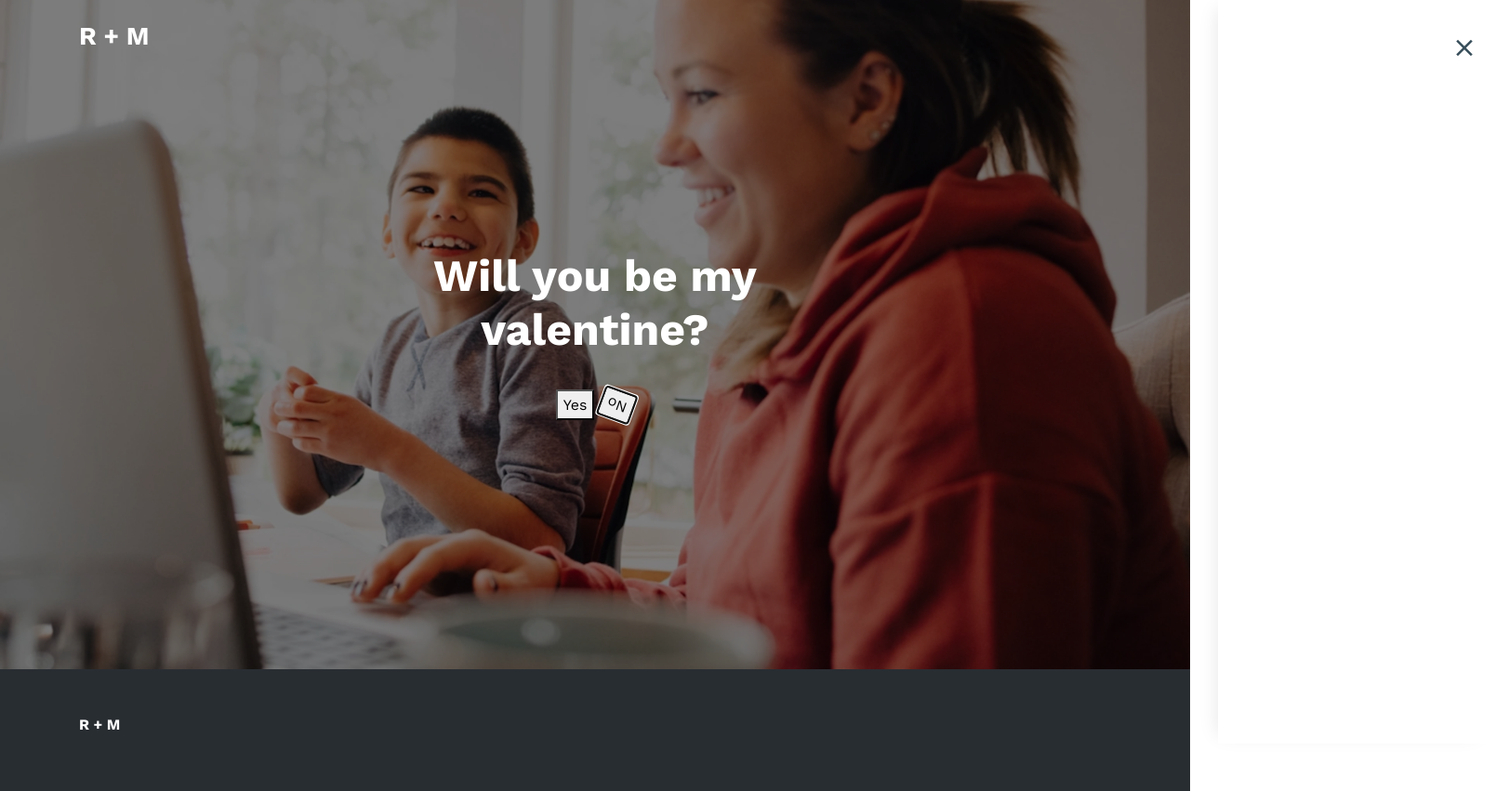
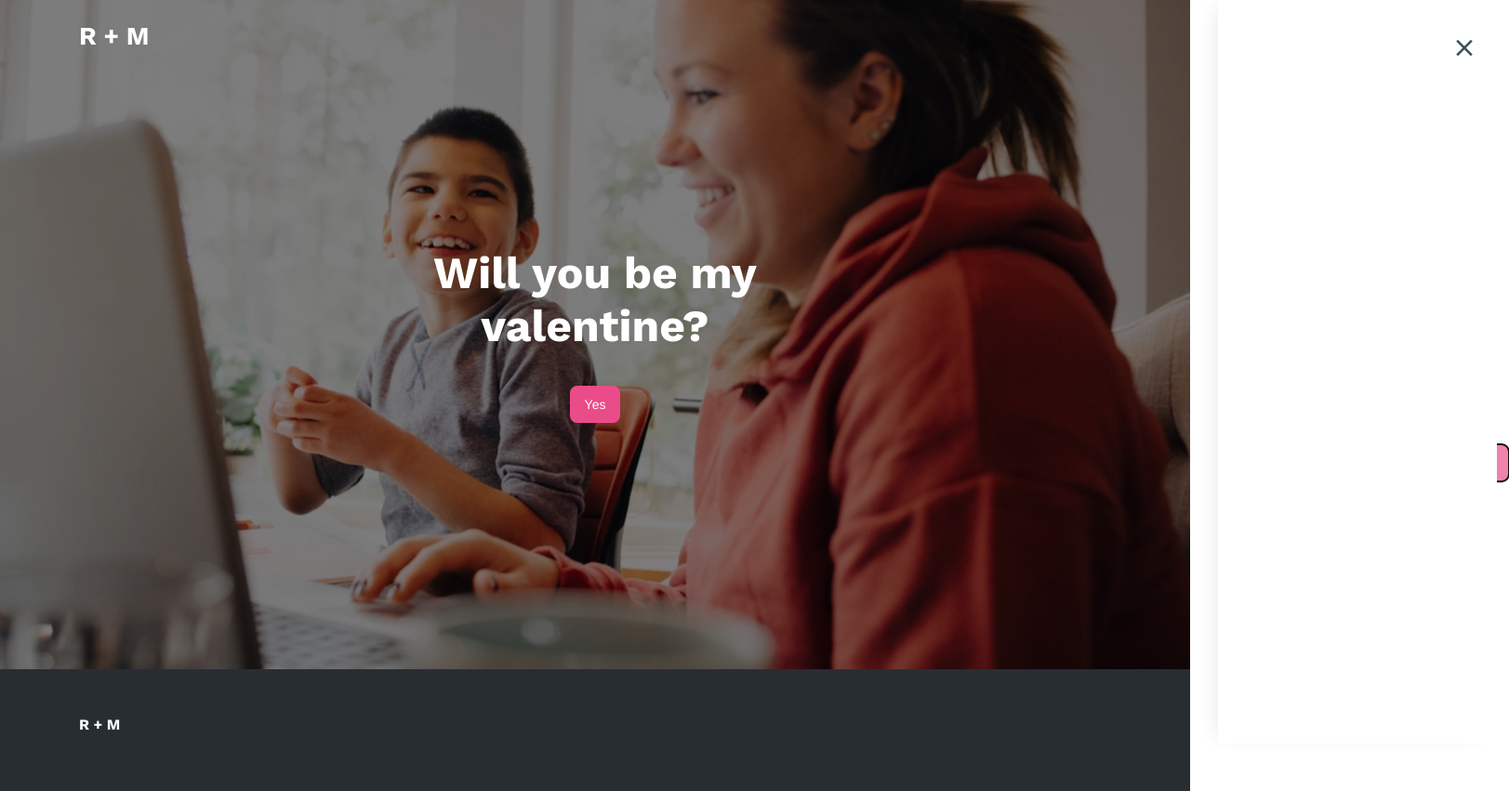
Before and after one commit to ricky-williams/Be-Mine-Mishka, a plain HTML site: page index.html in a window 1280 px wide. Both pictures are taken after a click on the button "No". Shown: the whole page at 93% size, 1623 px wide, since content can reach past the window. Drawn offline with nearby package versions, Linux system fonts and the light colour scheme; files whose address does not match are found by name.

Commit message:
Update index.html
test

```diff
--- a/index.html
+++ b/index.html
@@ -20,7 +20,39 @@
     <link rel="stylesheet" href="css/style.css">
 
   </head>
+<style>
+  .button-1 {
+  background-color: #EA4C89;
+  border-radius: 8px;
+  border-style: none;
+  box-sizing: border-box;
+  color: #FFFFFF;
+  cursor: pointer;
+  display: inline-block;
+  font-family: "Haas Grot Text R Web", "Helvetica Neue", Helvetica, Arial, sans-serif;
+  font-size: 14px;
+  font-weight: 500;
+  height: 40px;
+  line-height: 20px;
+  list-style: none;
+  margin: 0;
+  outline: none;
+  padding: 10px 16px;
+  position: relative;
+  text-align: center;
+  text-decoration: none;
+  transition: background-color 100ms;
+  vertical-align: baseline;
+  user-select: none;
+  -webkit-user-select: none;
+  touch-action: manipulation;
+}
 
+.button-1:hover,
+.button-1:focus {
+  background-color: #F082AC;
+}
+</style>
   <body data-spy="scroll" data-target=".site-navbar-target" data-offset="300">
 
 
@@ -69,8 +101,9 @@
             <div class="col-lg-6 text-center">
                 <h1>Will you be my valentine?</h1>
                 <br>
-              <button id="yesButton" onclick="showPopup()">Yes</button>
-              <button id="noButton" onclick="runAround()">No</button>
+             <button id="yesButton" class="button-1" onclick="showPopup()">Yes</button>
+              <button id="noButton" class="button-1" onclick="runAround()">No</button>
+
 
             </div>
           </div>
@@ -83,18 +116,19 @@
         alert("Yay! 💖");
       }
 
-      function runAround() {
-        var button = document.getElementById("noButton");
-        var angle = 0;
-        var interval = setInterval(function () {
-          angle += 5;
-          button.style.transform = "rotate(" + angle + "deg)";
-        }, 50);
+     function runAround() {
+    var button = document.getElementById("noButton");
 
-        setTimeout(function () {
-          clearInterval(interval);
-        }, 2000);
-      }
+    var screenWidth = window.innerWidth;
+    var screenHeight = window.innerHeight;
+
+    var randomX = Math.floor(Math.random() * (screenWidth - 50));
+    var randomY = Math.floor(Math.random() * (screenHeight - 50));
+
+    button.style.position = "absolute";
+    button.style.left = randomX + "px";
+    button.style.top = randomY + "px";
+  }
     </script>
 
      <div class="footer-dark">
```
